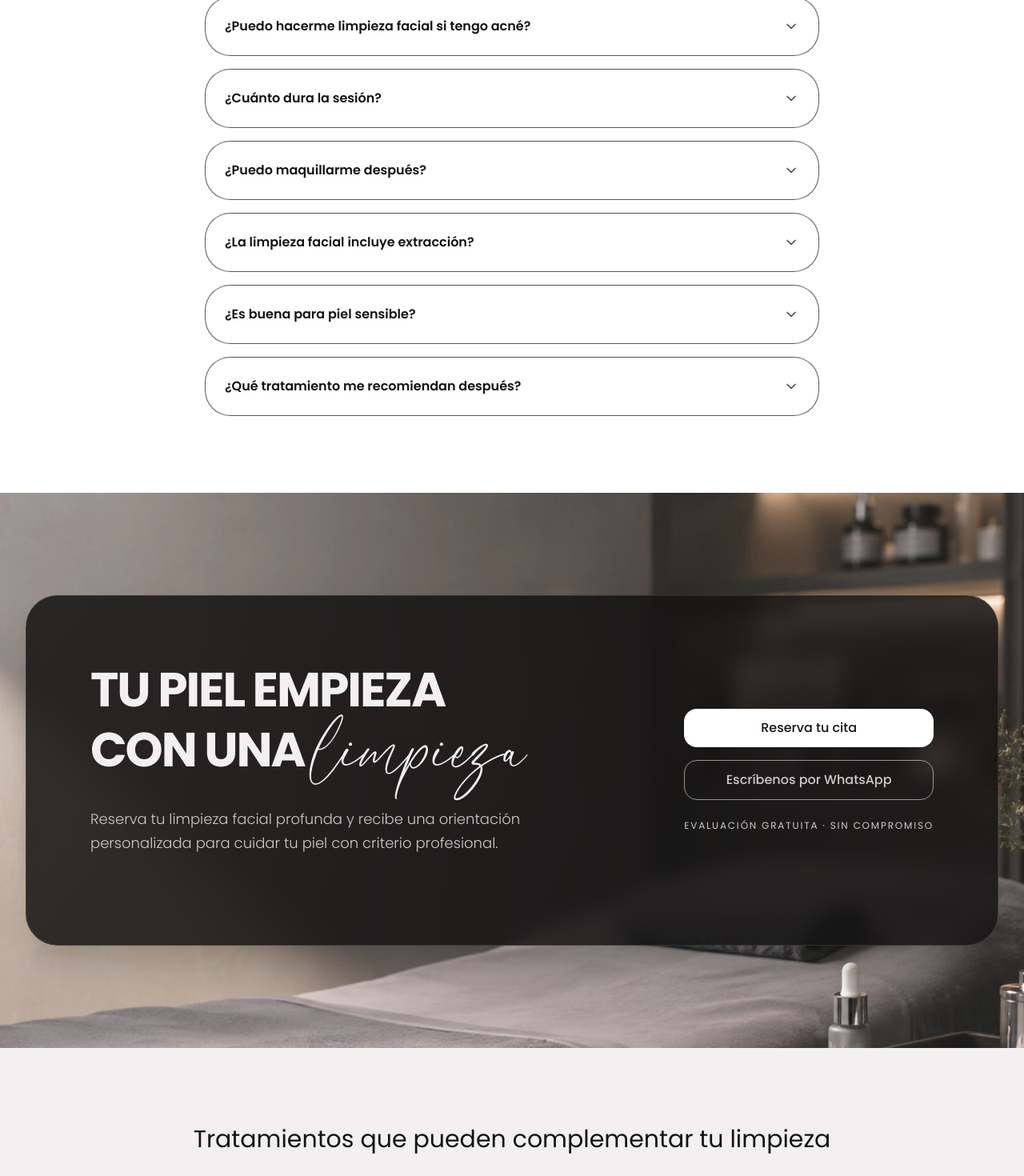
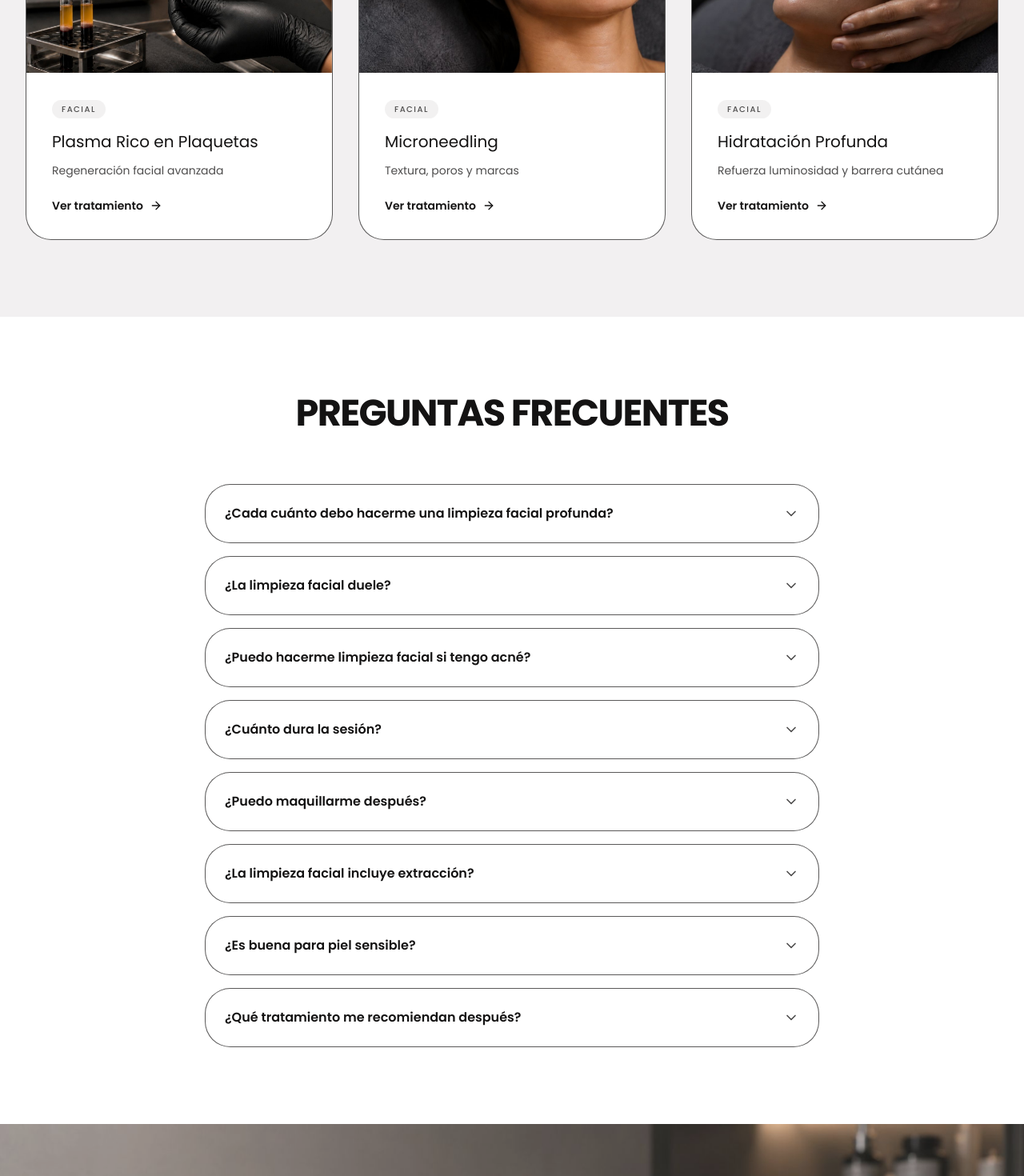
Before and after one commit to empathoai/dermam-website, a React (Vite) app: page /es/limpieza-facial-profunda in a window 1280 px wide. Shown: the part 7680-9150 px from the top of the page at 80% size. Built offline with nearby package versions, Linux system fonts and the light colour scheme.

Commit message:
feat(cro): reorder landing sections — RelatedTreatments before FAQ, FinalCTA last

```diff
--- a/src/pages/DeepFacialCleansingLandingPage.tsx
+++ b/src/pages/DeepFacialCleansingLandingPage.tsx
@@ -35,9 +35,9 @@ export default function DeepFacialCleansingLandingPage() {
       <DeepFacialResultsSection />
       <GoogleReviews filter="limpieza_facial" maxItems={3} />
       <DeepFacialFounderSection />
+      <DeepFacialRelatedTreatments />
       <DeepFacialFAQSection />
       <DeepFacialFinalCTA />
-      <DeepFacialRelatedTreatments />
     </PageShell>
   );
 }
--- a/src/pages/PostOpLandingPage.tsx
+++ b/src/pages/PostOpLandingPage.tsx
@@ -33,9 +33,9 @@ export default function PostOpLandingPage() {
       <PostOpFounderSection />
       <GoogleReviews filter="postoperatorio" maxItems={3} />
       <PostOpResultsSection />
+      <PostOpRelatedTreatments />
       <PostOpFAQSection />
       <PostOpFinalCTA />
-      <PostOpRelatedTreatments />
     </PageShell>
   );
 }
--- a/src/pages/PrfLandingPage.tsx
+++ b/src/pages/PrfLandingPage.tsx
@@ -35,9 +35,9 @@ export default function PrfLandingPage() {
       <PrfResultsSection />
       <GoogleReviews filter="prf" maxItems={3} />
       <PrfFounderSection />
+      <PrfRelatedTreatments />
       <PrfFAQSection />
       <PrfFinalCTA />
-      <PrfRelatedTreatments />
     </PageShell>
   );
 }
```
